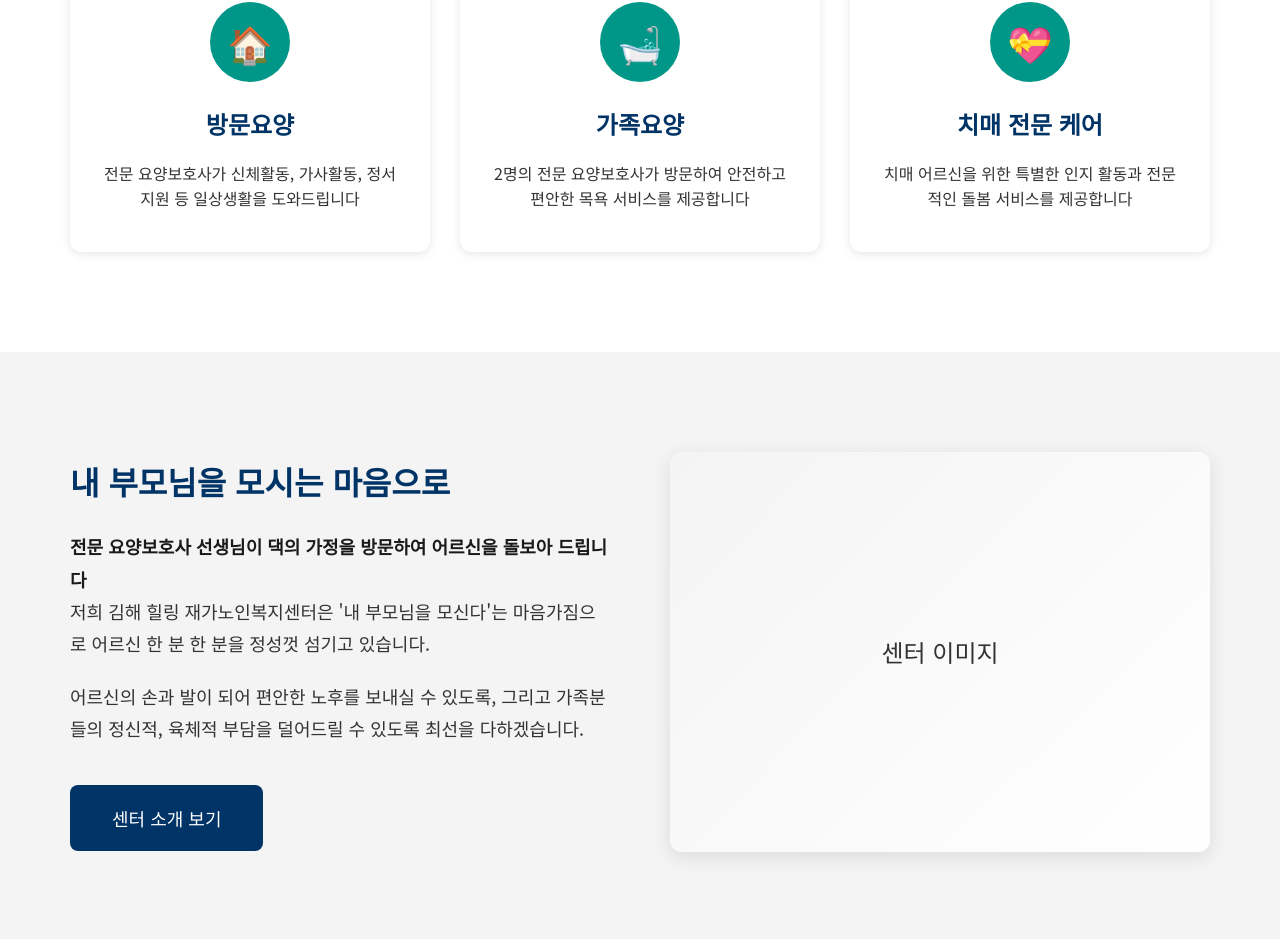
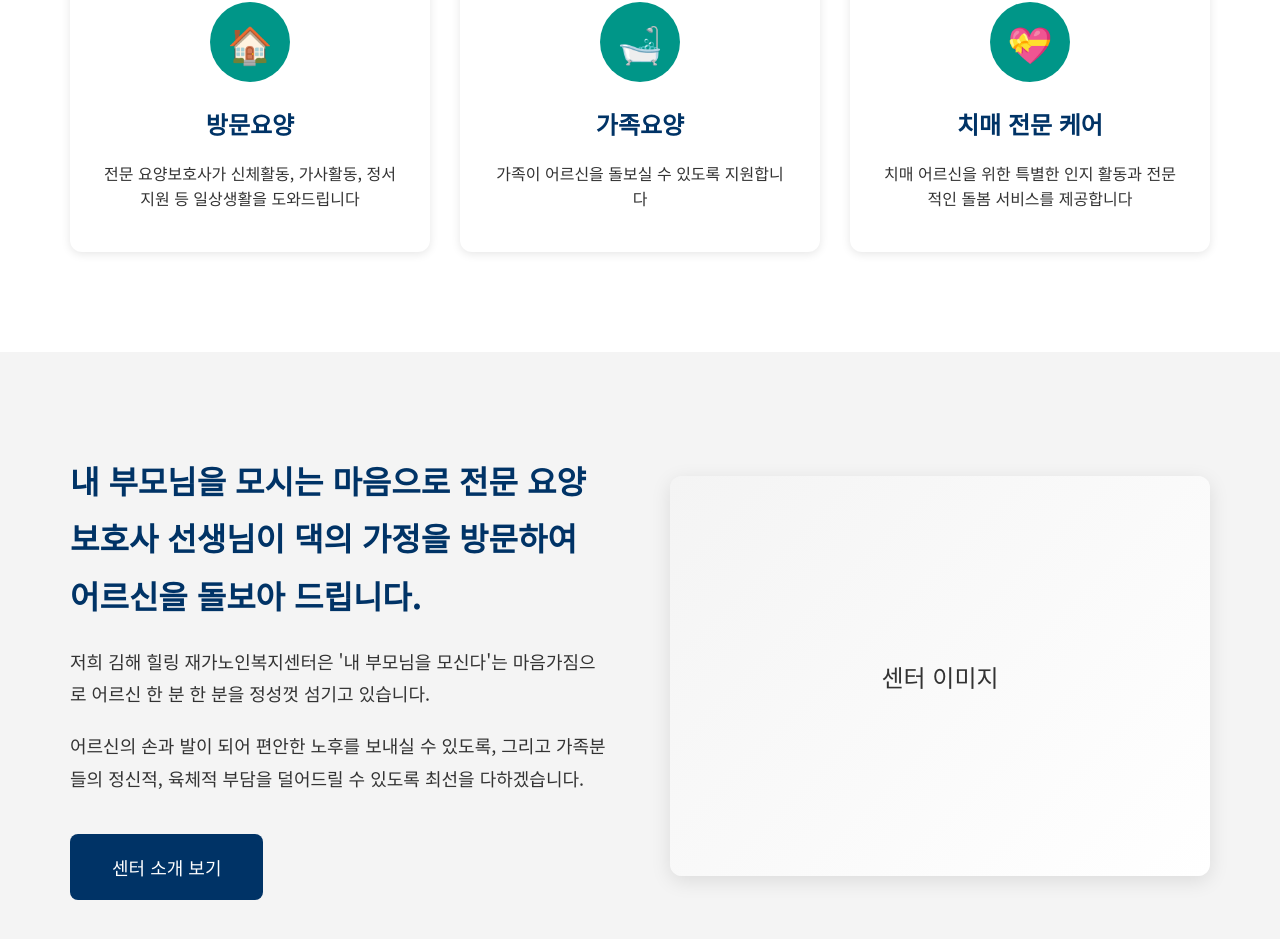
Before and after one commit to ujunja/health-website, a Nuxt app: page / in a window 1280 px wide. Shown: the part 925-1864 px from the top of the page. Built offline with nearby package versions, Linux system fonts and the light colour scheme.

Commit message:
design change

```diff
--- a/components/AboutPreview.vue
+++ b/components/AboutPreview.vue
@@ -3,8 +3,7 @@
     <div class="container">
       <div class="about-content">
         <div class="about-text">
-          <h2>내 부모님을 모시는 마음으로</h2>
-          <h4>전문 요양보호사 선생님이 댁의 가정을 방문하여 어르신을 돌보아 드립니다</h4>
+          <h2>내 부모님을 모시는 마음으로 전문 요양보호사 선생님이 댁의 가정을 방문하여 어르신을 돌보아 드립니다.</h2>
           <p>저희 김해 힐링 재가노인복지센터은 '내 부모님을 모신다'는 마음가짐으로 어르신 한 분 한 분을 정성껏 섬기고 있습니다.</p>
           <p>어르신의 손과 발이 되어 편안한 노후를 보내실 수 있도록, 그리고 가족분들의 정신적, 육체적 부담을 덜어드릴 수 있도록 최선을 다하겠습니다.</p>
           <NuxtLink to="/about" class="btn btn-primary mt-20">센터 소개 보기</NuxtLink>
--- a/pages/about.vue
+++ b/pages/about.vue
@@ -15,7 +15,7 @@
         <div class="about-content">
           <div class="about-text">
             <h2>내 부모님을 모시는 마음으로</h2>
-            <p>안녕하십니까. 김해 힐링 재가노인복지센터 대표 노순덕입니다.</p>
+            <p>안녕하십니까. 김해 힐링 재가노인복지센터 센터장 노순덕입니다.</p>
             <p>사랑과 배려 봉사로 어르신들을 안전하고 편안하게 지내시도록 도와드리겠습니다. 종사하시는 분들을 위해 투명하게 운영하며 신뢰받고 믿음이 가는 센터로 발전시키도록 하겠습니다.</p>
             <p>저희 센터를 방문하시는 모든 분들에게 감사드리며 가정에 건강과 행복이 충만하시길 기원드립니다.</p>
             <p><strong>센터장 노 순 덕 드림</strong></p>
--- a/pages/contact.vue
+++ b/pages/contact.vue
@@ -317,6 +317,9 @@ const openKakao = () => {
   border-radius: 12px;
   overflow: hidden;
   box-shadow: var(--shadow-md);
+  display: flex;
+  align-items: center;
+  justify-content: center;
 }
 
 /* CTA 섹션 */
--- a/pages/index.vue
+++ b/pages/index.vue
@@ -19,7 +19,7 @@
           <ServiceCard
             icon="🛁"
             title="가족요양"
-            description="2명의 전문 요양보호사가 방문하여 안전하고 편안한 목욕 서비스를 제공합니다"
+            description="가족이 어르신을 돌보실 수 있도록 지원합니다"
           />
           <ServiceCard
             icon="💝"
--- a/pages/services.vue
+++ b/pages/services.vue
@@ -14,7 +14,10 @@
       <div class="container">
         <h2 class="section-title">방문요양 서비스</h2>
         <p class="section-subtitle">
-          어르신이 익숙한 자택에서 편안하고 안정적인 노후를 보내실 수 있도록 지원합니다
+          어르신이 익숙한 자택에서 편안하고 안정적인 노후를 보내실 수 있도록
+        </p>
+        <p class="section-subtitle">
+          요양보호사가 가정으로 방문하여 서비스를 지원합니다
         </p>
 
         <div class="service-detail">
```
